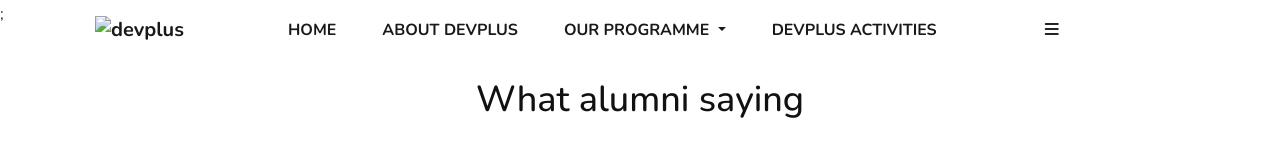
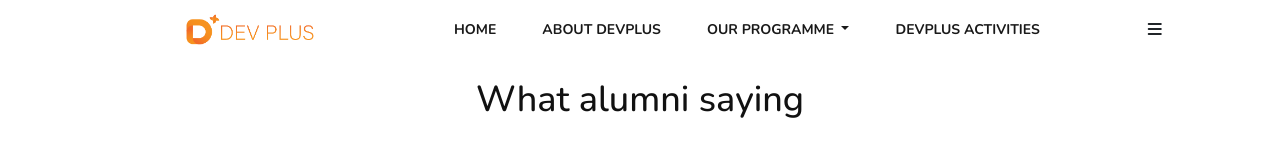
Before and after one commit to lanphan-dp04/Exercise_HTML_CSS_JS, a plain HTML site: page assets/html/index.html in a window 1280 px wide. Shown: the top 160 px of the page. Drawn offline with nearby package versions, Linux system fonts and the light colour scheme.

Commit message:
up header and slidebar

```diff
--- a/assets/html/index.html
+++ b/assets/html/index.html
@@ -38,7 +38,7 @@
       <div class="header">
         <nav class="navbar navbar-expand-lg navbar-light ">
             <a class="navbar-brand" href="#">
-                <img class="header-logo" src="../image/logodevplus.png" alt="devplus">
+                <img class="header-logo" src="../image/offcanvasImage/logodevplus.png" alt="devplus">
             </a>
             <button class="navbar-toggler" type="button" data-bs-toggle="collapse" data-bs-target="#navbarSupportedContent" aria-controls="navbarSupportedContent" aria-expanded="false" aria-label="Toggle navigation">
                 <span class="navbar-toggler-icon"></span>
@@ -68,11 +68,12 @@
                     <a class="header-nav nav-link " href="#">DEVPLUS ACTIVITIES</a>
                 </li>
             </ul>
+            <div id="slidebar">
+              <i class="fa-solid fa-bars"></i>
+          </div>
             </div>
 
-            <div id="slidebar">
-                <i class="fa-solid fa-bars"></i>
-            </div>
+
         </nav>
     </div>
 
@@ -86,7 +87,7 @@
 
 
         <div class="slidebar-boxlogo">
-            <img class="slidebar-logo" src="../image/logodevplus.png" alt="devplus">
+            <img class="slidebar-logo" src="../image/offcanvasImage/logodevplus.png" alt="devplus">
         </div>
 
         <div class="slidebar-boxcontent">
--- a/assets/stylesheet/header.css
+++ b/assets/stylesheet/header.css
@@ -14,16 +14,18 @@ p {
 }
 
 .header{
+    background-color: #ffffff;
     position: fixed;
     top: 0;
-    margin-left: 95px;
-    margin-right: 95px;
+
     z-index: 1;
-    height: 100px;
+    width: 100%;
 }
 
 a.header-nav {
     font-weight: 700;
+    font-size: 14px;
+    padding: 0px;
 }
 a.header-nav:hover{
     transform: scaleX(1.2);
@@ -35,6 +37,7 @@ a.header-nav:hover{
 .header-logo{
     max-width: 250px;
     padding-right: 50px;
+    margin-left: 150px;
 
 }
 .nav-item{
@@ -186,13 +189,9 @@ a.header-nav:hover{
     margin: 0 auto;
 }
 
-@media only screen and (max-width: 992px){
-    #slidebar{
-        display: none;
-    }
-}
 
-@media only screen and (max-width: 1250px){
+
+@media only screen and (max-width: 1024px){
     a.header-nav{
         font-size: 14px;
 
@@ -201,3 +200,19 @@ a.header-nav:hover{
         margin-left: 10px;
     }
 }
+
+@media only screen and (max-width: 992px){
+    .header{
+        width: auto;
+    }
+    #slidebar{
+        display: none;
+    }
+}
+@media screen and (max-width: 768px) {
+
+}
+
+@media screen and (max-width: 480px) {
+
+}
```
Also changed, not shown: assets/image/offcanvasImage/1.png (added), assets/image/offcanvasImage/2.png (added), assets/image/offcanvasImage/3.png (added), assets/image/offcanvasImage/4.png (added), assets/image/offcanvasImage/5.png (added), assets/image/offcanvasImage/6.png (added), assets/image/offcanvasImage/logodevplus.png (added), assets/image/offcanvasImage/map.png (added).
